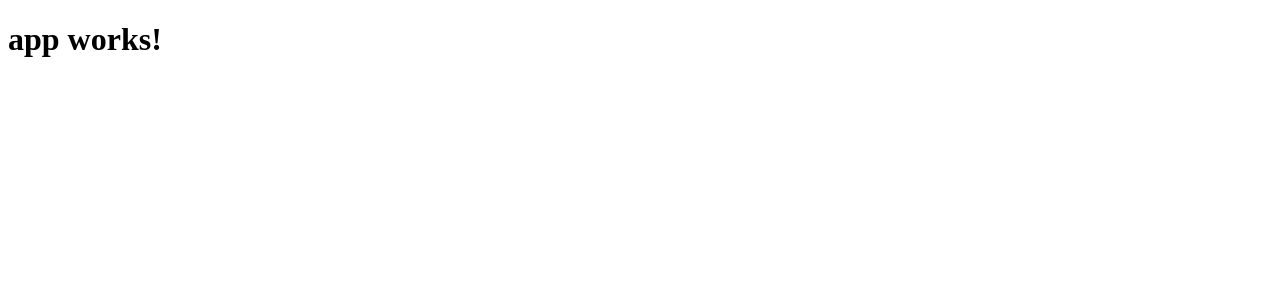
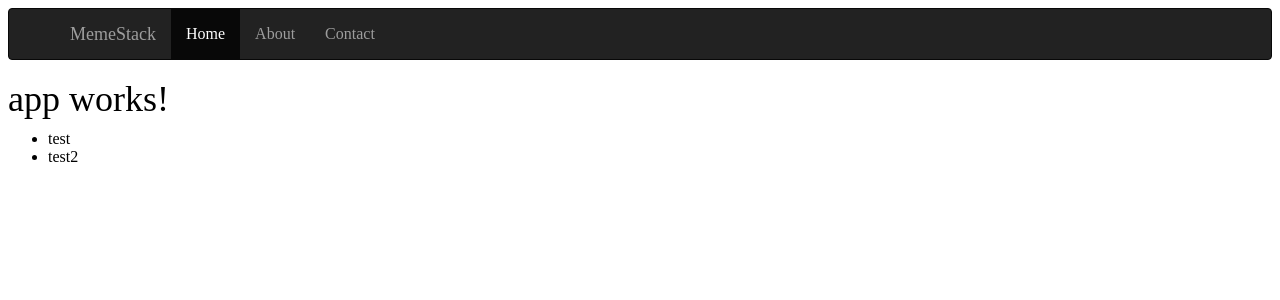
Before and after one commit to marthapid/meme-stack, an Angular app: page / in a window 1280 px wide. Shown: the top 300 px of the page. Built offline with nearby package versions, Linux system fonts and the light colour scheme.

Commit message:
IP: Meme dictionary created on backend. Exports Meme AppComponent to frontend.

```diff
--- a/package.json
+++ b/package.json
@@ -20,7 +20,9 @@
     "@angular/platform-browser": "^4.0.0",
     "@angular/platform-browser-dynamic": "^4.0.0",
     "@angular/router": "^4.0.0",
+    "bootstrap": "^3.3.7",
     "core-js": "^2.4.1",
+    "ng2-bootstrap": "^1.6.1",
     "rxjs": "^5.1.0",
     "zone.js": "^0.8.4"
   },
--- a/src/app/app.component.html
+++ b/src/app/app.component.html
@@ -1,3 +1,28 @@
+<nav class="navbar navbar-inverse">
+  <div class="container">
+    <div class="navbar-header">
+      <button type="button" class="navbar-toggle collapsed" data-toggle="collapse" data-target="#navbar" aria-expanded="false" aria-controls="navbar">
+        <span class="sr-only">Toggle navigation</span>
+        <span class="icon-bar"></span>
+        <span class="icon-bar"></span>
+        <span class="icon-bar"></span>
+      </button>
+      <a class="navbar-brand" href="#">MemeStack</a>
+    </div>
+    <div id="navbar" class="collapse navbar-collapse">
+      <ul class="nav navbar-nav">
+        <li class="active"><a href="#">Home</a></li>
+        <li><a href="#about">About</a></li>
+        <li><a href="#contact">Contact</a></li>
+      </ul>
+    </div><!--/.nav-collapse -->
+  </div>
+</nav>
+
 <h1>
   {{title}}
 </h1>
+
+<ul>
+    <li *ngFor="let meme of memes">{{meme.title}}</li>
+<ul>
--- a/src/app/app.component.ts
+++ b/src/app/app.component.ts
@@ -1,10 +1,22 @@
 import { Component } from '@angular/core';
+
+export class Meme {
+  title: string;
+  description: string;
+  url: string;
+}
+const MEMES: Meme[] = [
+  {title: 'test', description: 'descrition text', url: 'www.test.com'},
+  {title: 'test2', description: 'descrition text2', url: 'www.test.com2'}
+];
 
 @Component({
   selector: 'app-root',
   templateUrl: './app.component.html',
-  styleUrls: ['./app.component.css']
+  styleUrls: ['./app.component.css',
+              '../../node_modules/bootstrap/dist/css/bootstrap.min.css']
 })
 export class AppComponent {
   title = 'app works!';
+  memes = MEMES;
 }
--- a/src/index.html
+++ b/src/index.html
@@ -2,13 +2,15 @@
 <html>
 <head>
   <meta charset="utf-8">
+  <meta http-equiv="X-UA-Compatible" content="IE=edge">
+  <meta name="viewport" content="width=device-width, initial-scale=1">
+
   <title>MemeStack</title>
   <base href="/">
 
-  <meta name="viewport" content="width=device-width, initial-scale=1">
   <link rel="icon" type="image/x-icon" href="favicon.ico">
 </head>
 <body>
-  <app-root>Loading...</app-root>
+    <app-root>Loading...</app-root>
 </body>
 </html>
```
